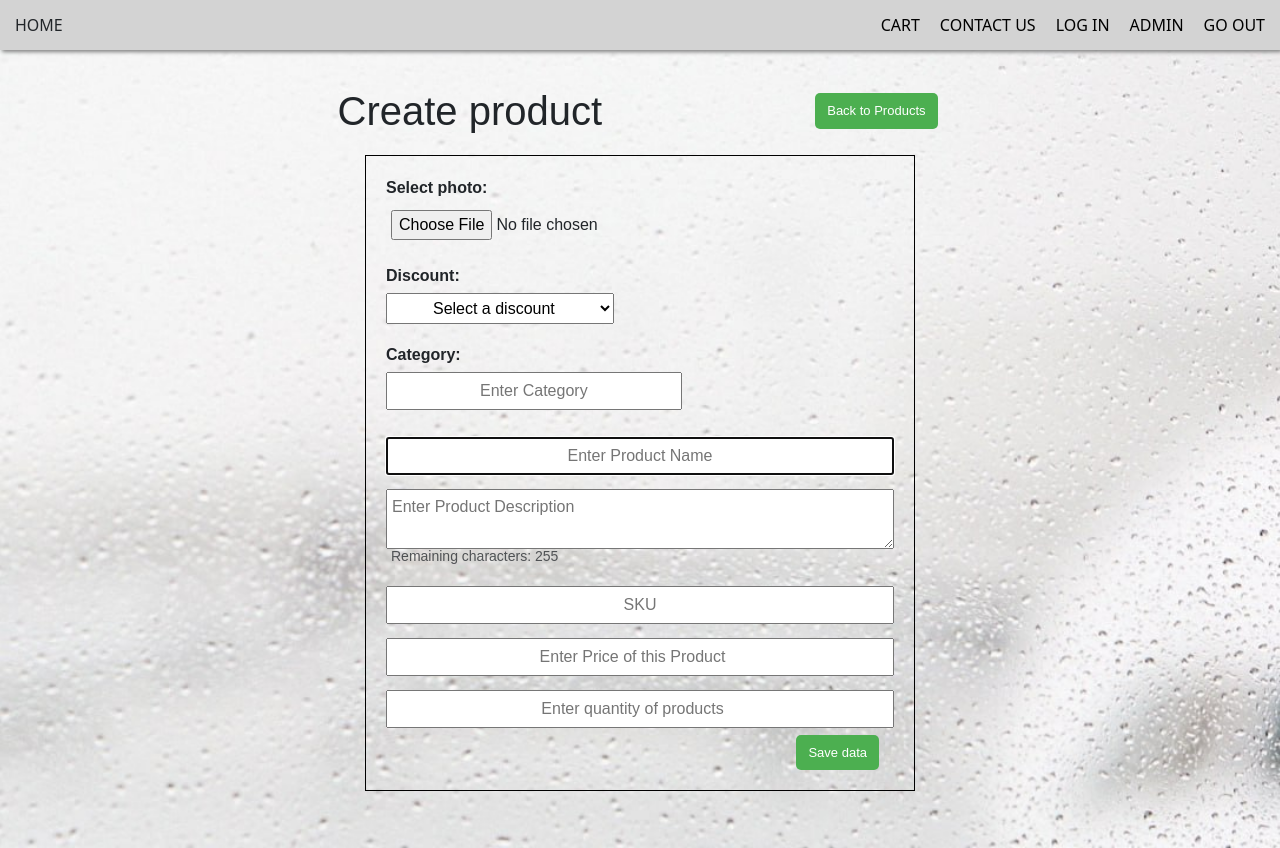
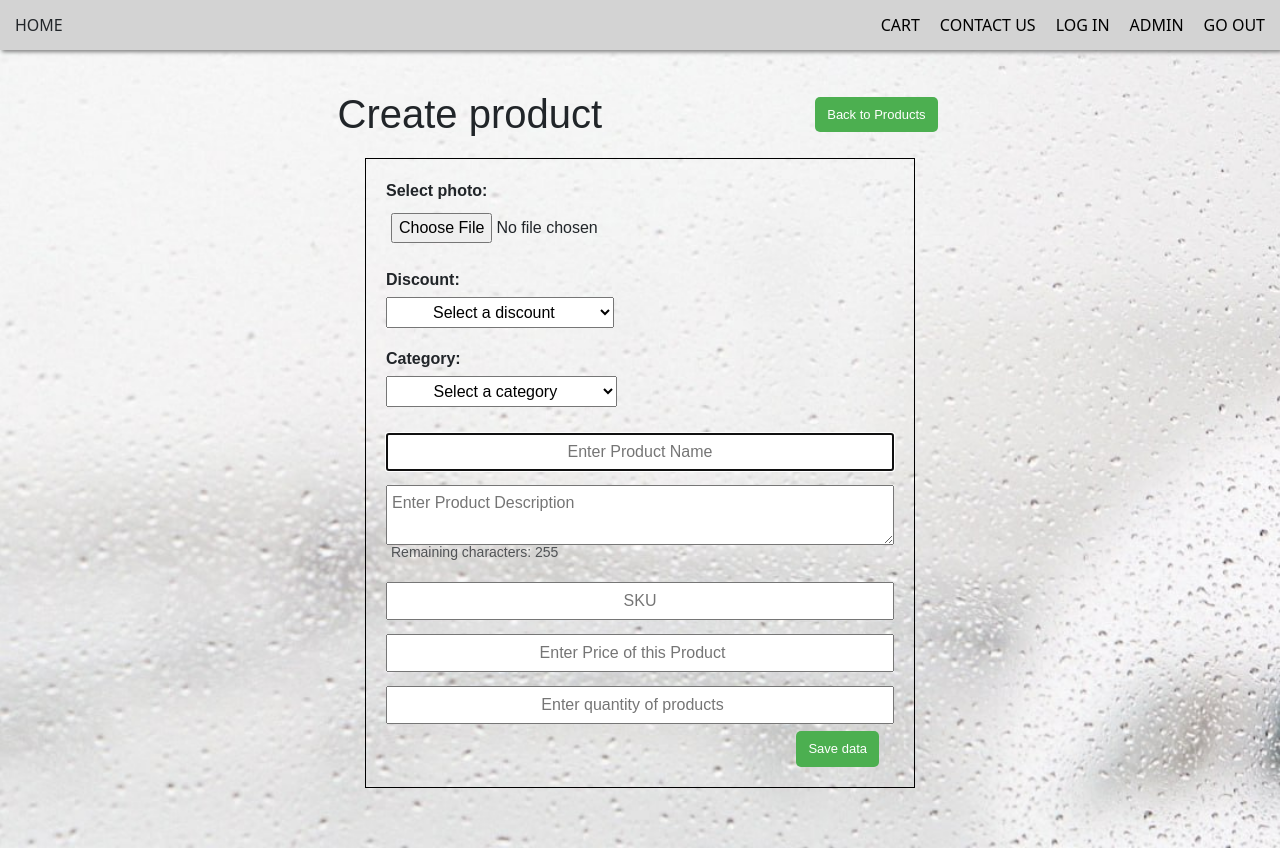
Before and after one commit to Serg-Kaptsan/Diplom_Project, a Vue app: page /add-product in a window 1280 px wide. Built offline with nearby package versions, Linux system fonts and the light colour scheme.

Commit message:
add-category

```diff
--- a/src/components/AddProduct.vue
+++ b/src/components/AddProduct.vue
@@ -54,10 +54,21 @@
             <div class="section mb-4" id="category_box">
                 <div>
                     <label for="category" class="form-label">Category:</label>
-                    <input class="form-group main_input"
-                        type="select"
+                    <select class="form-group main_input"
                         id="category"
-                        placeholder="Enter Category">
+                        v-model="selectedCategoryName"
+                        @change="handleCategoryChange"
+                        @focus="loadCategory"
+                    >
+                        <option value="">Select a category</option>
+                        <option
+                            v-for="category in categories"
+                            :key="category"
+                            :value="category"
+                        >
+                            {{ category }}
+                        </option>
+                    </select>
                 </div>
             </div>
 
@@ -137,10 +148,13 @@ export default {
                 description: '',
                 sku: '',
                 price: '',
+                quantity: '',
                 discount: '',
                 discountId: null,
                 discountIdMap: {},
-                quantity: '',
+                category: '',
+                categoryId: null,
+                categoryIdMap: {}
             },
             createSuccess: false,
             buttonVisible: true,
@@ -150,6 +164,10 @@ export default {
             selectedDiscountName: '',
             selectedDiscountId: null,
             discountIdMap: {},
+            categories: [],
+            selectedCategoryName: '',
+            selectedCategoryId: null,
+            categoryIdMap: {},
         }
     },
     computed: {
@@ -172,6 +190,7 @@ export default {
                 this.imagePreview = null;
             }
         },
+
         async loadDiscounts() {
             try {
                 const response = await axios.get('http://localhost:8081/discount', {
@@ -189,11 +208,33 @@ export default {
                 console.error('Error fetching discounts:', error);
             }
         },
-
         handleDiscountChange() {
             console.log('Selected discount:', this.selectedDiscountName);
             this.selectedDiscountId = this.discountIdMap[this.selectedDiscountName];
             console.log('Selected discount id:', this.selectedDiscountId);
+        },
+
+        async loadCategory() {
+            try {
+                const response = await axios.get('http://localhost:8081/product-categories', {
+                    headers: {
+                        'Authorization': `Bearer ${this.accessToken}`
+                    },
+                });
+                if (response.status === 200) {
+                    this.categories = response.data.map(category => category.name);
+                    this.categoryIdMap = response.data.reduce((map, category) =>
+                    {map[category.name] = category.id;
+                    return map;}, {});
+                }
+            } catch (error) {
+                console.error('Error fetching categories:', error);
+            }
+        },
+        handleCategoryChange() {
+            console.log('Selected category:', this.selectedCategoryName);
+            this.selectedCategoryId = this.categoryIdMap[this.selectedCategoryName];
+            console.log('Selected category id:', this.selectedCategoryId);
         },
 
         async createProduct() {
@@ -238,6 +279,7 @@ export default {
                     modifiedAt: new Date().toISOString(),
                     deletedAt: null,
                     discountId: this.product.discountId,
+                    categoryId: this.product.categoryId,
                     quantity: this.product.quantity,
                     photoId: photoId,
                 };
```
